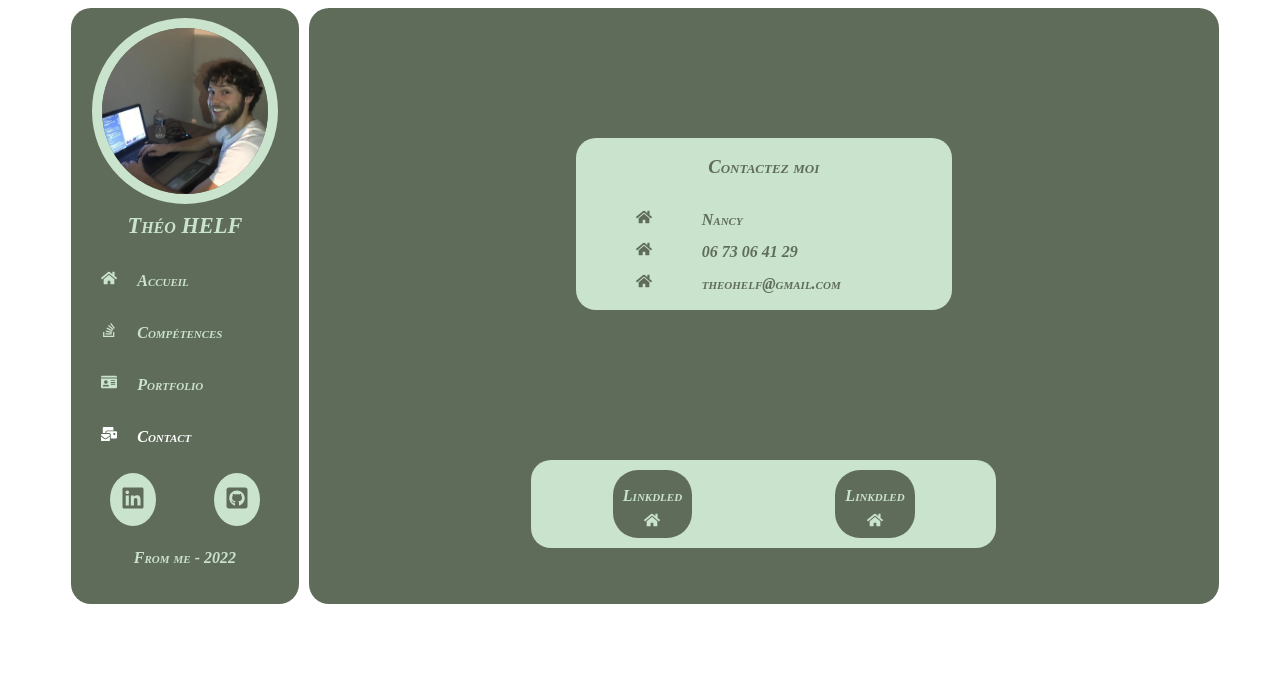
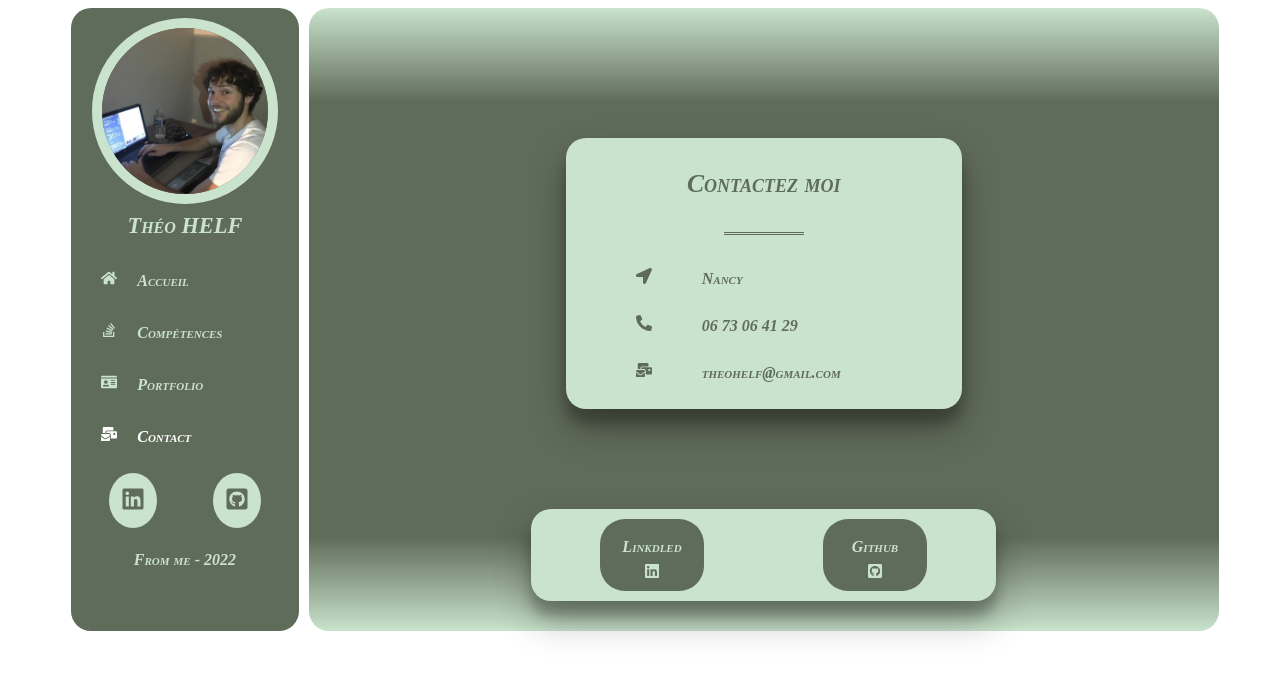
Before and after one commit to Thebas57/CVReact, a React (Create React App) app: page /contact in a window 1280 px wide. Shown: the top 676 px of the page. Built offline with nearby package versions, Linux system fonts and the light colour scheme.

Commit message:
fin du projet !

```diff
--- a/src/components/Contact.js
+++ b/src/components/Contact.js
@@ -1,34 +1,42 @@
 import React from "react";
-import { FaHome } from "react-icons/fa";
+import {
+  FaLocationArrow,
+  FaPhoneAlt,
+  FaMailBulk,
+  FaLinkedin,
+  FaGithubSquare,
+} from "react-icons/fa";
 
 const Contact = () => {
   return (
     <div className="contact">
       <div className="contact-info">
         <h3>Contactez moi</h3>
+        <hr />
         <div className="lineContact">
-          <FaHome />
+          <FaLocationArrow />
           <span>Nancy</span>
         </div>
         <div className="lineContact">
-          <FaHome />
+          <FaPhoneAlt />
           <span>06 73 06 41 29</span>
         </div>
         <div className="lineContact">
-          <FaHome />
-          <span>theohelf@gmail.com</span>
+          <FaMailBulk />
+          <a href="mailto:email@example.com">theohelf@gmail.com</a>
         </div>
       </div>
       <div className="contact-footer">
-        <div className="contact-reseau">
+        <div className="contact-reseau animate__animated animate__zoomIn">
           <span>Linkdled</span>
-          <FaHome />
+          <FaLinkedin />
         </div>
-        <div className="contact-reseau">
-          <span>Linkdled</span>
-          <FaHome />
+        <div className="contact-reseau animate__animated animate__zoomIn">
+          <span>Github</span>
+          <FaGithubSquare />
         </div>
       </div>
+      <img src="./img/contact.svg" alt="contact" className=" animate__animated animate__zoomIn img-contact" />
     </div>
   );
 };
--- a/src/components/Portfolio/Project.js
+++ b/src/components/Portfolio/Project.js
@@ -8,9 +8,9 @@ const Project = ({ prop }) => {
     <div className="project-card">
       <div className="project-header-logo">
         {prop.languages.map((language) => {
-          if (language === "javascript") return <FaJsSquare />;
-          else if (language === "css") return <FaCss3 />;
-          else if (language === "react") return <FaReact />;
+          if (language === "javascript") return <FaJsSquare key={language}/>;
+          else if (language === "css") return <FaCss3 key={language}/>;
+          else if (language === "react") return <FaReact key={language}/>;
           else return null;
         })}
       </div>
--- a/src/components/Portfolio/ProjectsList.js
+++ b/src/components/Portfolio/ProjectsList.js
@@ -8,7 +8,7 @@ const ProjectsList = ({ prop }) => {
       {projectsData
         .filter((project) => project.languages.includes(prop))
         .map((project) => {
-          return <Project prop={project} />;
+          return <Project prop={project} key={project.id} />;
         })}
     </div>
   );
--- a/src/data/projects.js
+++ b/src/data/projects.js
@@ -18,7 +18,7 @@ export const projectsData = [
     picture: "./img/projects/tech.png",
   },
   {
-    id: 2,
+    id: 3,
     name: "ezfzef",
     languages: ["javascript", "react"],
     languagesIcons: ["FaJsSquare", "FaReact"],
@@ -27,7 +27,7 @@ export const projectsData = [
     picture: "./img/projects/tech.png",
   },
   {
-    id: 2,
+    id: 4,
     name: "ezfzef",
     languages: ["javascript", "react"],
     languagesIcons: ["FaJsSquare", "FaReact"],
@@ -36,7 +36,7 @@ export const projectsData = [
     picture: "./img/projects/tech.png",
   },
   {
-    id: 2,
+    id: 5,
     name: "ezfzef",
     languages: ["javascript", "react"],
     languagesIcons: ["FaJsSquare", "FaReact"],
@@ -45,7 +45,7 @@ export const projectsData = [
     picture: "./img/projects/tech.png",
   },
   {
-    id: 2,
+    id: 6,
     name: "ezfzef",
     languages: ["javascript", "react"],
     languagesIcons: ["FaJsSquare", "FaReact"],
--- a/src/styles/components/_contact.scss
+++ b/src/styles/components/_contact.scss
@@ -1,26 +1,71 @@
 .contact {
   height: 100%;
-  background-color: $color-4;
+  background: linear-gradient(
+    $color-2 0%,
+    $color-4 15%,
+    $color-4 85%,
+    $color-2 100%
+  );
   border-radius: 20px;
   padding: 10px;
+  .img-contact {
+    position: absolute;
+    top: 20px;
+    left: 450px;
+    width: 20%;
+    @media screen and (max-width: 1200px) {
+      left: 100px;
+      top: 180px;
+      width: 30%;
+    }
+    @media screen and (max-width: 800px) {
+      display: none;
+    }
+  }
   .contact-info {
+    @media screen and (max-width: 800px) {
+      width: 80%;
+    }
     margin: auto;
     margin-top: 120px;
     width: 40%;
     background-color: $color-2;
     color: $color-4;
     border-radius: 20px;
-    padding: 10px;
+    padding: 20px;
     display: flex;
     flex-direction: column;
+    row-gap: 15px;
+    box-shadow: 0 19px 38px rgba(0, 0, 0, 0.3), 0 15px 12px rgba(0, 0, 0, 0.22);
     h3 {
-      margin-top: 0;
+      margin: 0;
       text-align: center;
+      font-size: 1.6rem;
+    }
+    hr {
+      border: none;
+      border-top: 3px double $color-4;
+      color: $color-4;
+      overflow: visible;
+      text-align: center;
+      height: 5px;
+      width: 80px;
     }
     .lineContact {
+      @media screen and (max-width: 800px) {
+        padding-left: 10px;
+      }
       padding-left: 50px;
-      span {
+      span,
+      a {
         padding-left: 50px;
+        @media screen and (max-width: 1200px) {
+          padding-left: 20px;
+        }
+      }
+      a {
+        color: inherit;
+        text-decoration: none;
       }
     }
   }
@@ -29,11 +74,15 @@
     display: flex;
     text-align: center;
     margin: auto;
-    margin-top: 150px;
+    margin-top: 100px;
     border-radius: 20px;
     flex-direction: row;
     padding: 10px;
     width: 50%;
+    box-shadow: 0 19px 38px rgba(0, 0, 0, 0.3), 0 15px 12px rgba(0, 0, 0, 0.22);
+    @media screen and (max-width: 800px) {
+      width: 80%;
+    }
     justify-content: space-around;
     .contact-reseau {
       background-color: $color-4;
@@ -42,6 +91,15 @@
       text-align: center;
       padding: 10px;
       border-radius: 25px;
+      transition: all 0.2s ease-in-out;
+      cursor: pointer;
+      border: 2px solid transparent;
+      min-width: 80px;
+      &:hover {
+        background-color: $color-2;
+        color: $color-4;
+        border: 2px solid $color-4;
+      }
       svg {
         margin: auto;
       }
--- a/src/styles/components/_navbar.scss
+++ b/src/styles/components/_navbar.scss
@@ -78,6 +78,13 @@
         background-color: $color-2;
         width: 22%;
         padding-top: 5px;
+        transition: 0.2s;
+        border: 1px solid transparent;
+        &:hover{
+          background-color: $color-4;
+          color: $color-2;
+          border: 1px solid $color-2;
+        }
       }
     }
   }
```
Also changed, not shown: public/img/contact.svg (added).
